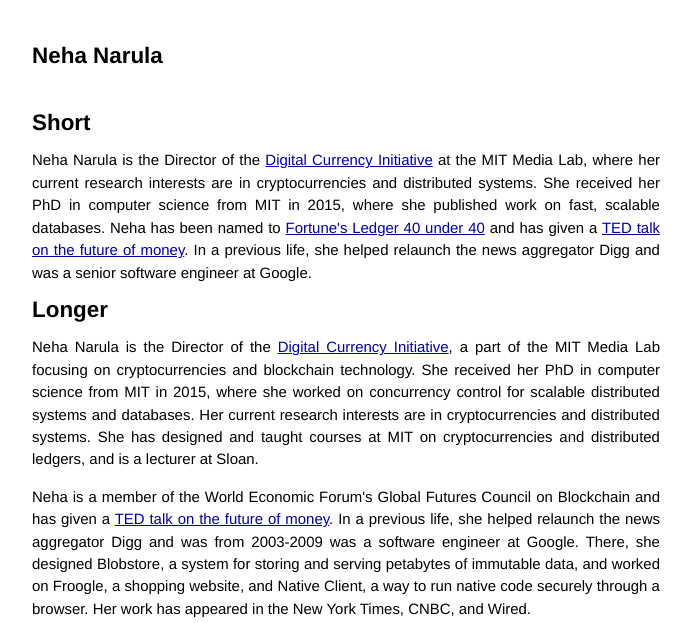
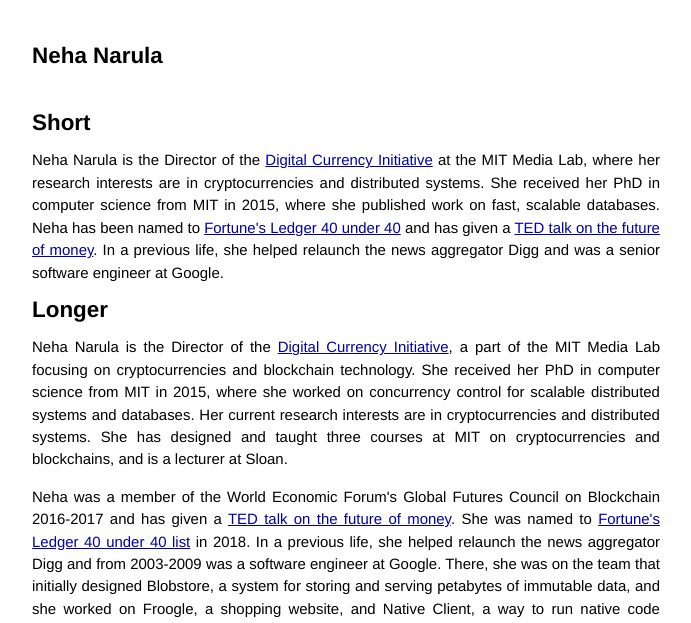
Before and after one commit to narula/narula.github.io, a Jekyll site: the page built from bio.html, in a window 1280 px wide, cut to the strip 0-623 px from the top of the page. Shown: the whole strip, without its empty margins (294-985 px from the left). Built offline with Jekyll 4.4.1, drawn with Linux system fonts in a browser that asks for light colours; comment, search, counter and statistics services are not loaded; some of the changed text lies outside the part shown.

Commit message:
edits to bio

```diff
--- a/bio.html
+++ b/bio.html
@@ -6,9 +6,9 @@
 <h2>Short</h2>
 
 <p>Neha Narula is the Director of the <a href="dci.mit.edu">Digital
-Currency Initiative</a> at the MIT Media Lab, where her current
-research interests are in cryptocurrencies and distributed systems.
-She received her PhD in computer science from MIT in 2015, where she
+Currency Initiative</a> at the MIT Media Lab, where her research
+interests are in cryptocurrencies and distributed systems.  She
+received her PhD in computer science from MIT in 2015, where she
 published work on fast, scalable databases.  Neha has been named to
 <a href="http://fortune.com/the-ledger-40-under-40/">Fortune's Ledger
 40 under 40</a> and has given
@@ -24,19 +24,22 @@
 computer science from MIT in 2015, where she worked on concurrency
 control for scalable distributed systems and databases.  Her current
 research interests are in cryptocurrencies and distributed systems.
-She has designed and taught courses at MIT on cryptocurrencies and
-distributed ledgers, and is a lecturer at Sloan.
+She has designed and taught three courses at MIT on cryptocurrencies
+and blockchains, and is a lecturer at Sloan.
 
-<p>Neha is a member of the World Economic Forum's Global Futures
-Council on Blockchain and has given
+<p>Neha was a member of the World Economic Forum's Global Futures
+Council on Blockchain 2016-2017 and has given
 a <a href="ted.com/talks/neha_narula_the_future_of_money">TED talk on
-the future of money</a>. In a previous life, she helped relaunch the
-news aggregator Digg and was from 2003-2009 was a software engineer at
-Google.  There, she designed Blobstore, a system for storing and
-serving petabytes of immutable data, and worked on Froogle, a shopping
-website, and Native Client, a way to run native code securely through
-a browser.  Her work has appeared in the New York Times, CNBC, and
-Wired.
+the future of money</a>. She was named
+to <a href="http://fortune.com/the-ledger-40-under-40/">Fortune's
+Ledger 40 under 40 list</a> in 2018.  In a previous life, she helped
+relaunch the news aggregator Digg and from 2003-2009 was a software
+engineer at Google.  There, she was on the team that initially
+designed Blobstore, a system for storing and serving petabytes of
+immutable data, and she worked on Froogle, a shopping website, and
+Native Client, a way to run native code securely through a browser.
+Her work has appeared in the New York Times, PBS NewsHour, CNBC,
+TechCrunch, and Wired.
 
 <br>
 <br>
```
